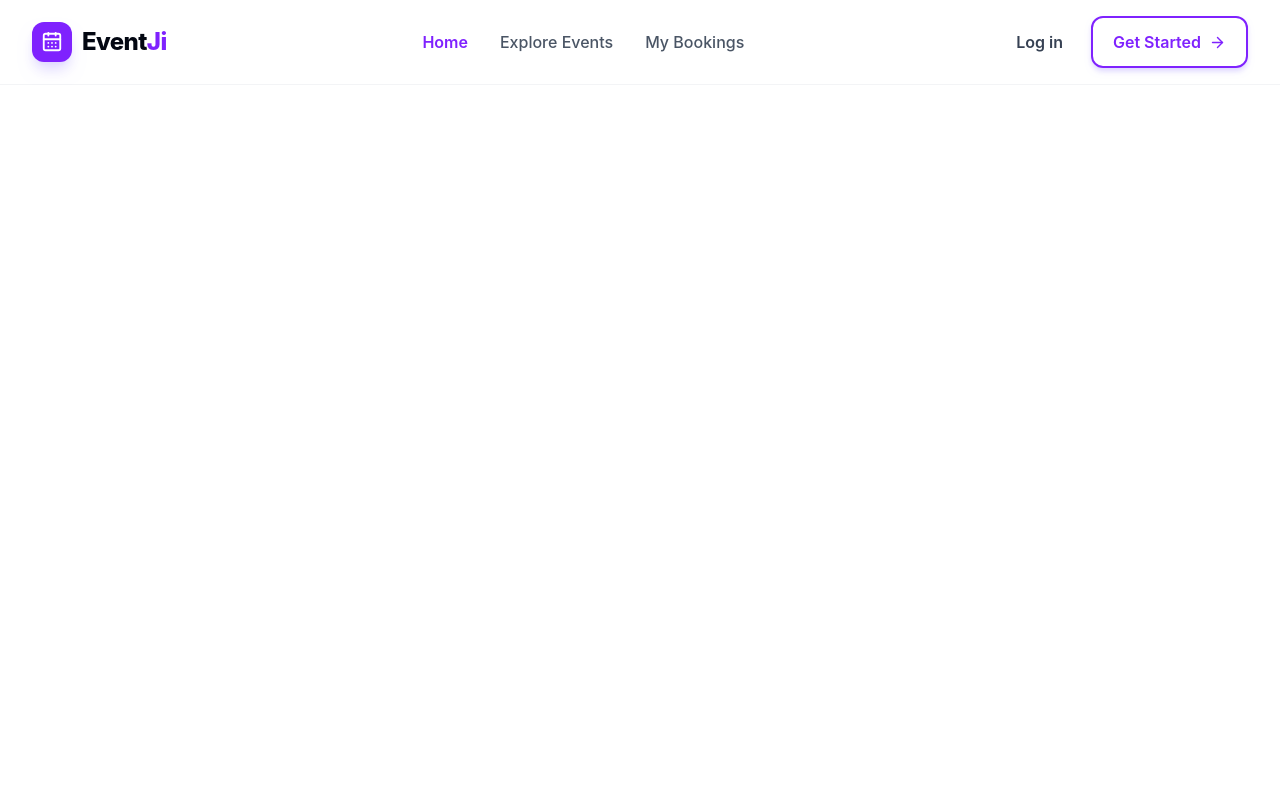
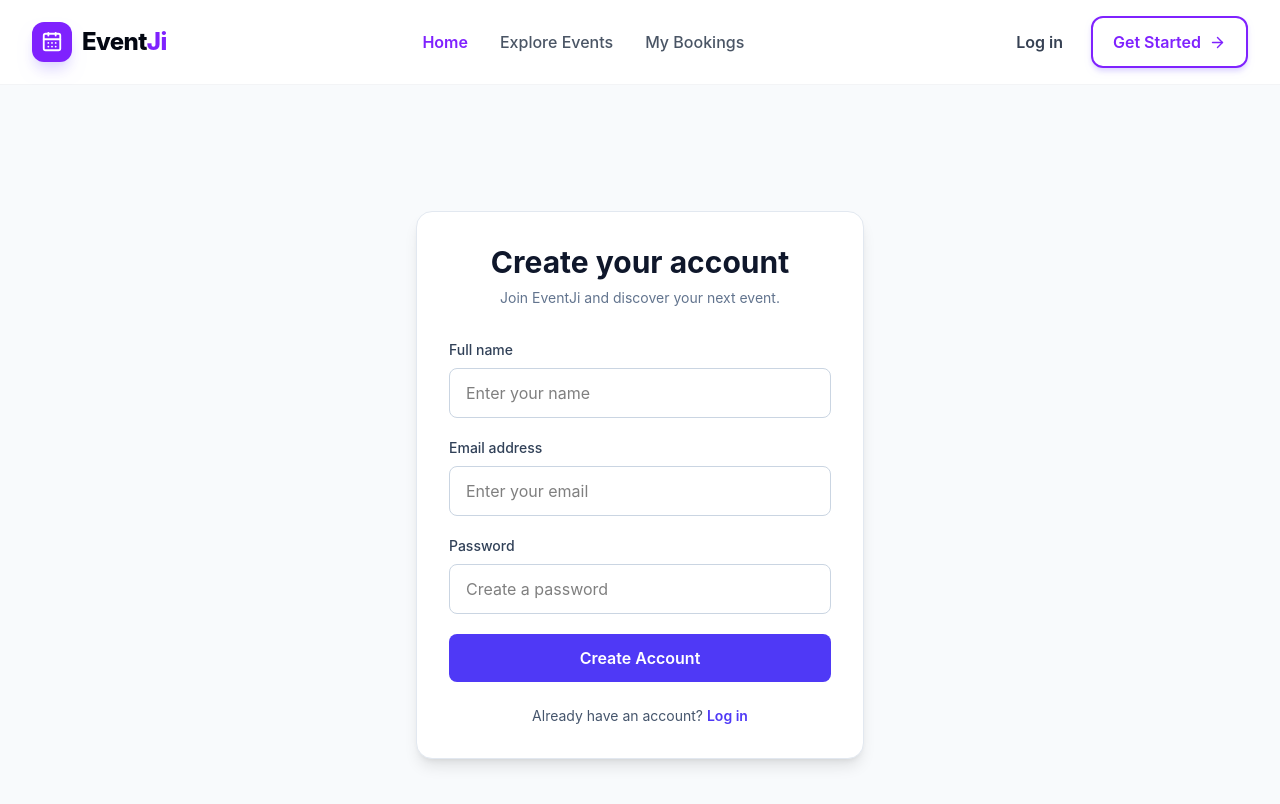
Before and after one commit to Gauravkushwaha2007/Event-Booking, a React (Vite) app in the folder client/: page /register in a window 1280 px wide. Shown: the top 804 px of the page. Built offline with nearby package versions, Linux system fonts and the light colour scheme.

Commit message:
Half authentication

```diff
--- a/client/src/App.jsx
+++ b/client/src/App.jsx
@@ -3,6 +3,8 @@
 import Home from './pages/Home';
 import EventDetails from './pages/EventDetails';
 import Events from './pages/Events';
+import Signup from './pages/Signup';
+import VerifyOTP from './pages/VerifyOTP';
 function App() {
   return (
     <BrowserRouter>
@@ -12,6 +14,9 @@
         <Route path="/" element={<Home />} />
         <Route path="/events" element={<Events/>}/>
         <Route path="/events/:id" element={<EventDetails />} />
+
+        <Route path="/register" element={<Signup/>} />
+        <Route path='/verify-otp' element={<VerifyOTP></VerifyOTP>} />
       </Routes>
     </BrowserRouter>
   );
--- a/client/src/pages/Home.jsx
+++ b/client/src/pages/Home.jsx
@@ -15,6 +15,7 @@
 ];
 
 function Home() {
+
   const [events, setEvents] = useState([]);
   const [loading, setLoading] = useState(true);
   const [error, setError] = useState('');
--- /dev/null
+++ b/client/src/pages/Signup.jsx
@@ -0,0 +1,155 @@
+
+import { useState } from 'react';
+import { useNavigate } from 'react-router-dom';
+import api from '../utils/axios'
+
+
+function Signup() {
+  const [formData, setFormData] = useState({
+    name: '',
+    email: '',
+    password: '',
+  });
+
+  const [loading, setLoading ] = useState(false);
+  const [error, setError] = useState('');
+  const [success, setSuccess] = useState('');
+
+  const navigate = useNavigate();
+
+  const handleChange = (e) => {
+    const { name, value } = e.target;
+
+    setFormData((prev) => ({
+      ...prev,
+      [name]: value,
+    }));
+  };
+
+
+  const handleSubmit = async (e) => {
+        e.preventDefault();
+
+        setError('');
+        setSuccess('');
+        setLoading(true);
+
+        try {
+            const response = await api.post(
+            '/api/auth/register',
+            formData
+            );
+
+            setSuccess(response.data.message);
+
+            navigate('/verify-otp', {
+            state: { email: response.data.email },
+            });
+        } catch (err) {
+            setError(
+            err.response?.data?.error ||
+            err.response?.data?.message ||
+            'Registration failed. Please try again.'
+            );
+        } finally {
+            setLoading(false);
+        }
+  };
+
+  return (
+    <div className="min-h-screen flex items-center justify-center bg-slate-50 px-4 py-10">
+      <div className="w-full max-w-md rounded-2xl border border-slate-200 bg-white p-8 shadow-lg">
+        <div className="mb-8 text-center">
+          <h1 className="text-3xl font-bold text-slate-900">
+            Create your account
+          </h1>
+          <p className="mt-2 text-sm text-slate-500">
+            Join EventJi and discover your next event.
+          </p>
+        </div>
+
+        <form onSubmit={handleSubmit} className="space-y-5">
+          <div>
+            <label htmlFor="name" className="mb-2 block text-sm font-medium text-slate-700">
+              Full name
+            </label>
+            <input
+              id="name"
+              name="name"
+              type="text"
+              value={formData.name}
+              onChange={handleChange}
+              placeholder="Enter your name"
+              required
+              className="w-full rounded-lg border border-slate-300 px-4 py-3 outline-none transition focus:border-indigo-500 focus:ring-2 focus:ring-indigo-100"
+            />
+          </div>
+
+          <div>
+            <label htmlFor="email" className="mb-2 block text-sm font-medium text-slate-700">
+              Email address
+            </label>
+            <input
+              id="email"
+              name="email"
+              type="email"
+              value={formData.email}
+              onChange={handleChange}
+              placeholder="Enter your email"
+              required
+              className="w-full rounded-lg border border-slate-300 px-4 py-3 outline-none transition focus:border-indigo-500 focus:ring-2 focus:ring-indigo-100"
+            />
+          </div>
+
+          <div>
+            <label htmlFor="password" className="mb-2 block text-sm font-medium text-slate-700">
+              Password
+            </label>
+            <input
+              id="password"
+              name="password"
+              type="password"
+              value={formData.password}
+              onChange={handleChange}
+              placeholder="Create a password"
+              required
+              minLength={8}
+              className="w-full rounded-lg border border-slate-300 px-4 py-3 outline-none transition focus:border-indigo-500 focus:ring-2 focus:ring-indigo-100"
+            />
+          </div>
+            {error && (
+            <p className="text-sm text-red-600" role="alert">
+                {error}
+            </p>
+            )}
+
+            {success && (
+            <p className="text-sm text-green-600" role="status">
+                {success}
+            </p>
+            )}
+
+            <button
+            type="submit"
+            disabled={loading}
+            className="w-full rounded-lg bg-indigo-600 px-4 py-3 font-semibold text-white transition hover:bg-indigo-700 disabled:cursor-not-allowed disabled:opacity-60"
+            >
+            {loading ? 'Creating Account...' : 'Create Account'}
+            </button>
+        </form>
+
+        <p className="mt-6 text-center text-sm text-slate-600">
+          Already have an account?{' '}
+          <a
+            href="/login"
+            className="font-semibold text-indigo-600 hover:text-indigo-700"
+          >
+            Log in
+          </a>
+        </p>
+      </div>
+    </div>
+  );
+}
+
+export default Signup;
--- /dev/null
+++ b/client/src/pages/VerifyOTP.jsx
@@ -0,0 +1,122 @@
+
+import { useState } from 'react';
+import { useLocation, useNavigate } from 'react-router-dom';
+import api from '../utils/axios';
+
+function VerifyOTP() {
+  const location = useLocation();
+  const navigate = useNavigate();
+
+  const [email, setEmail] = useState(
+    location.state?.email || ''
+  );
+  const [otp, setOtp] = useState('');
+  const [loading, setLoading] = useState(false);
+  const [error, setError] = useState('');
+
+  const handleSubmit = async (e) => {
+    e.preventDefault();
+    setError('');
+    setLoading(true);
+
+    try {
+      const response = await api.post('/api/auth/verify-otp',{ email, otp }
+      );
+
+      const user = response.data.user;
+
+      localStorage.setItem('token', user.token);
+      localStorage.setItem('user', JSON.stringify(user));
+
+      navigate('/');
+    } catch (err) {
+      setError(
+        err.response?.data?.error ||
+        err.response?.data?.message ||
+        'OTP verification failed. Please try again.'
+      );
+    } finally {
+      setLoading(false);
+    }
+  };
+
+  return (
+    <div className="min-h-screen flex items-center justify-center bg-slate-50 px-4 py-10">
+      <div className="w-full max-w-md rounded-2xl border border-slate-200 bg-white p-8 shadow-lg">
+        <div className="mb-8 text-center">
+          <div className="mx-auto mb-4 flex h-14 w-14 items-center justify-center rounded-full bg-indigo-100 text-indigo-600">
+            <span className="text-2xl">✉</span>
+          </div>
+
+          <h1 className="text-3xl font-bold text-slate-900">
+            Verify your email
+          </h1>
+
+          <p className="mt-2 text-sm text-slate-500">
+            Enter the 6-digit OTP sent to your email.
+          </p>
+        </div>
+
+        <form onSubmit={handleSubmit} className="space-y-5">
+          <div>
+            <label
+              htmlFor="email"
+              className="mb-2 block text-sm font-medium text-slate-700"
+            >
+              Email address
+            </label>
+
+            <input
+              id="email"
+              type="email"
+              value={email}
+              onChange={(e) => setEmail(e.target.value)}
+              placeholder="Enter your email"
+              required
+              className="w-full rounded-lg border border-slate-300 px-4 py-3 outline-none transition focus:border-indigo-500 focus:ring-2 focus:ring-indigo-100"
+            />
+          </div>
+
+          <div>
+            <label
+              htmlFor="otp"
+              className="mb-2 block text-sm font-medium text-slate-700"
+            >
+              6-digit OTP
+            </label>
+
+            <input
+              id="otp"
+              type="text"
+              maxLength={6}
+              pattern="[0-9]{6}"
+              value={otp}
+              onChange={(e) =>
+                setOtp(e.target.value)
+              }
+              placeholder="Enter OTP"
+              required
+              className="w-full rounded-lg border border-slate-300 px-4 py-3 text-center text-xl tracking-[0.5em] outline-none transition focus:border-indigo-500 focus:ring-2 focus:ring-indigo-100"
+            />
+          </div>
+
+          {error && (
+            <p className="text-sm text-red-600" role="alert">
+              {error}
+            </p>
+          )}
+
+          <button
+            type="submit"
+            disabled={loading || otp.length !== 6}
+            className="w-full rounded-lg bg-indigo-600 px-4 py-3 font-semibold text-white transition hover:bg-indigo-700 disabled:cursor-not-allowed disabled:opacity-60"
+          >
+            {loading ? 'Verifying...' : 'Verify Email'}
+          </button>
+        </form>
+      </div>
+    </div>
+  );
+}
+
+export default VerifyOTP;
```
Also changed, not shown: client/src/pages/UserRegister.jsx (added).
